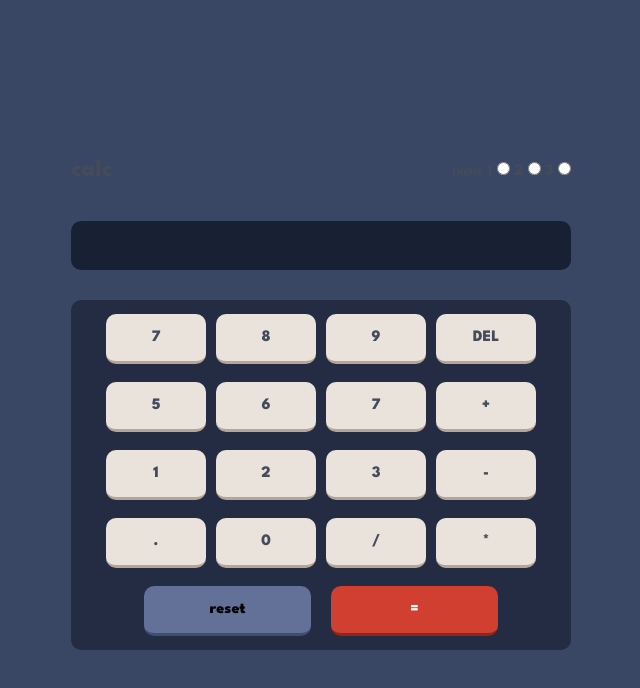
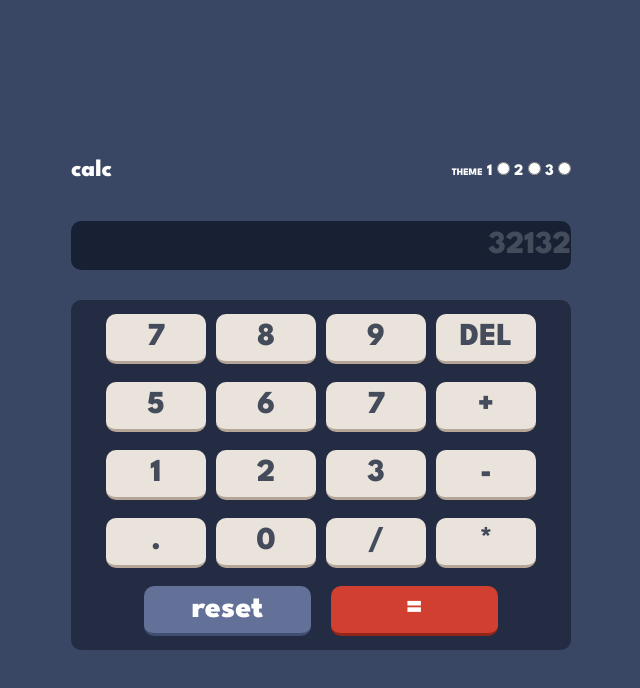
Before and after one commit to tsotne01/calculator, a website: page index.html in a window 1280 px wide. Both pictures are taken after a click on the element "DEL". Shown: the whole page, without its empty margins (319-959 px from the left). Drawn offline with Linux system fonts and the light colour scheme.

Commit message:
add number entering,del button ,reset button feature

```diff
--- a/index.html
+++ b/index.html
@@ -28,7 +28,7 @@
             <input id="theme-3" type="radio" name="color-mode" />
           </div>
         </div>
-        <div class="container__calculator-screen"></div>
+        <div class="container__calculator-screen">321321</div>
         <div class="container__calculator-numbers-flex">
           <div class="numbers__num7">7</div>
           <div class="numbers__num8">8</div>
--- a/index.js
+++ b/index.js
@@ -3,10 +3,6 @@
 const body = document.querySelector("body");
 
 const radioBtns = document.querySelectorAll("input");
-
-// console.log(radioBtns);
-
-// body.classList.add("theme-1"); //default theme
 
 for (let i = 0; i < radioBtns.length; i++) {
   radioBtns[i].addEventListener("click", (e) => {
@@ -14,22 +10,42 @@ for (let i = 0; i < radioBtns.length; i++) {
     console.log(body.classList.value);
     body.classList.remove(body.classList.value);
 
-    console.log("set class to target id:");
-    console.log(e.target.id);
+    // console.log("set class to target id:");
+    // console.log(e.target.id);
     body.classList.add(e.target.id);
-    // if(e.target)
-    // console.log();
   });
 }
 
 const buttons = document.querySelector(
   ".container__calculator-numbers-flex"
 ).childNodes;
-
-console.log(buttons);
+const screen = document.querySelector(".container__calculator-screen");
+screen.style.opacity = "0.7";
 
 for (let j = 0; j < buttons.length - 1; j++) {
   buttons[j].addEventListener("click", (e) => {
-    console.log(e.target.textContent);
+    screen.style.opacity = "1";
+
+    if (
+      parseFloat(e.target.textContent) ||
+      e.target.textContent == 0 ||
+      e.target.textContent == "."
+    ) {
+      screen.textContent += e.target.textContent;
+    } else if (e.target.textContent == "reset") {
+      screen.textContent = "";
+    } else if (e.target.textContent == "DEL") {
+      let arr = screen.textContent.split("");
+      if (arr.length != 0) {
+        screen.textContent = "";
+        console.log("splitted array : ", arr);
+        arr.pop();
+        console.log(arr.concat());
+        arr = arr.concat();
+        for (let i = 0; i < arr.length; i++) {
+          screen.textContent += arr[i];
+        }
+      }
+    }
   });
 }
--- a/style.scss
+++ b/style.scss
@@ -31,6 +31,8 @@
   //text
   --main-text-color: hsl(221, 14%, 31%);
   --secondary-text-color: hsl(0, 0%, 100%);
+  --third-text-color: var(--secondary-text-color);
+  --header-text-color: var(--secondary-text-color);
 }
 
 .theme-2 {
@@ -52,6 +54,8 @@
   //text
   --main-text-color: hsl(60, 10%, 19%);
   --secondary-text-color: hsl(0, 0%, 100%);
+  --third-text-color: var(--secondary-text-color);
+  --header-text-color: hsl(60, 10%, 19%);
   // }
 }
 
@@ -74,6 +78,8 @@
   //text
   --main-text-color: hsl(52, 100%, 62%);
   --secondary-text-color: hsl(198, 20%, 13%);
+  --third-text-color: hsl(0, 0%, 100%);
+  --header-text-color: hsl(52, 100%, 62%);
   // }
 }
 
@@ -102,6 +108,7 @@
     display: flex;
     gap: var(--calculator-gap);
     flex-direction: column;
+
     // border: solid 1px black; // for debuging
     &-header {
       display: flex;
@@ -109,7 +116,7 @@
       height: var(--calculator-hd-height);
       align-items: center;
       // border: solid 1px black; // for debuging
-      color: var(--main-text-color);
+      color: var(--header-text-color);
       &-color-theme::before {
         content: "THEME";
         font-size: var(--var-theme-fs);
@@ -119,6 +126,11 @@
       height: var(--screen-height);
       background-color: var(--background-color-screen);
       border-radius: var(--screen-b-radius);
+      text-align: end;
+      font-size: var(--numbers-fs);
+      align-content: center;
+      color: var(--main-text-color);
+      overflow: hidden;
     }
     &-numbers-flex {
       display: flex;
@@ -129,6 +141,7 @@
       padding: 10px;
       background-color: var(--background-color-secondary);
       border-radius: 10px;
+      font-size: var(--numbers-fs);
 
       gap: 10px;
       div {
@@ -148,6 +161,9 @@
       div:last-child {
         :last-child {
           color: var(--secondary-text-color);
+        }
+        :first-child {
+          color: var(--third-text-color);
         }
       }
     }
@@ -175,9 +191,3 @@
     border-bottom: solid 3px var(--key-shadow-2);
   }
 }
-
-.theme-1,
-.theme-2,
-.theme-3 {
-  background-color: var();
-}
```
Also changed, not shown: style.css, 1 other file.
